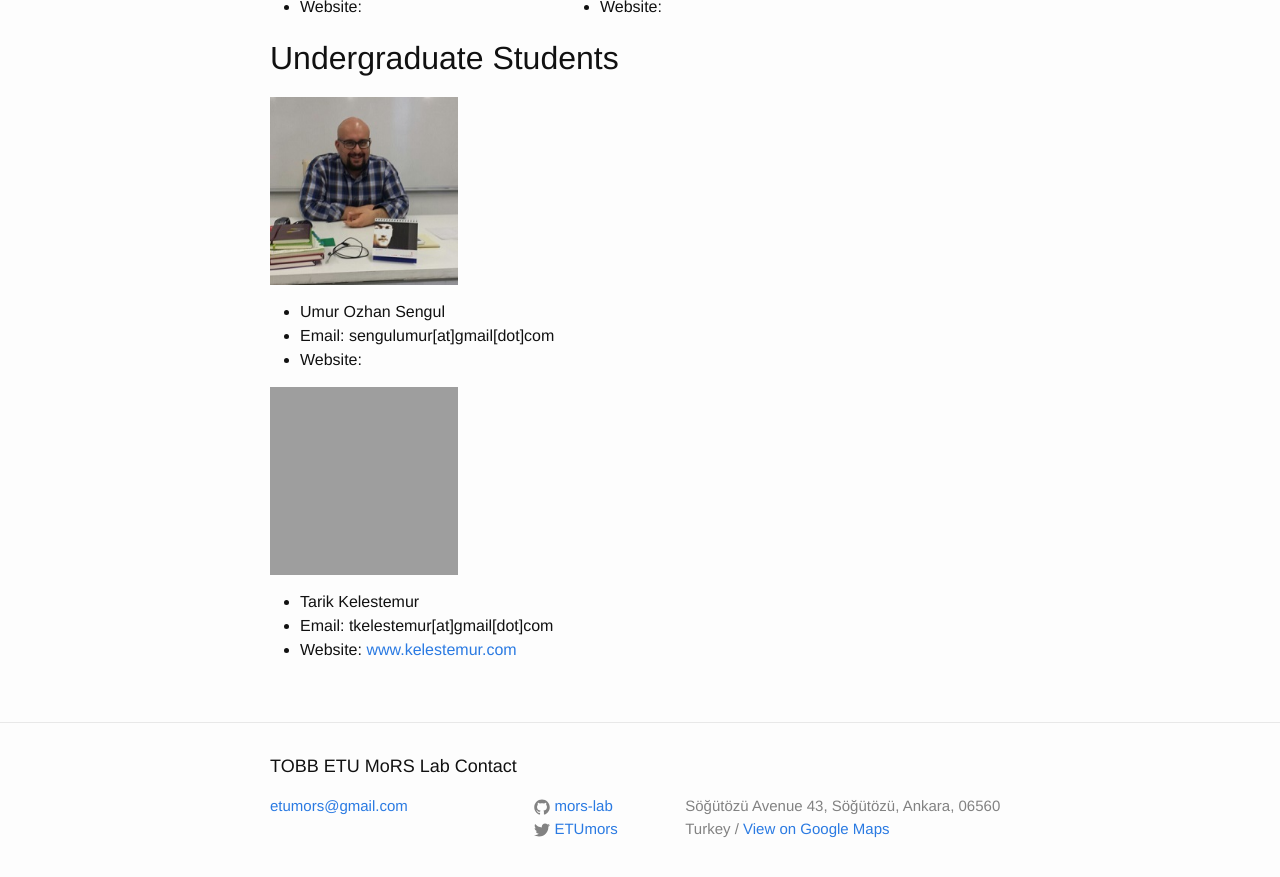
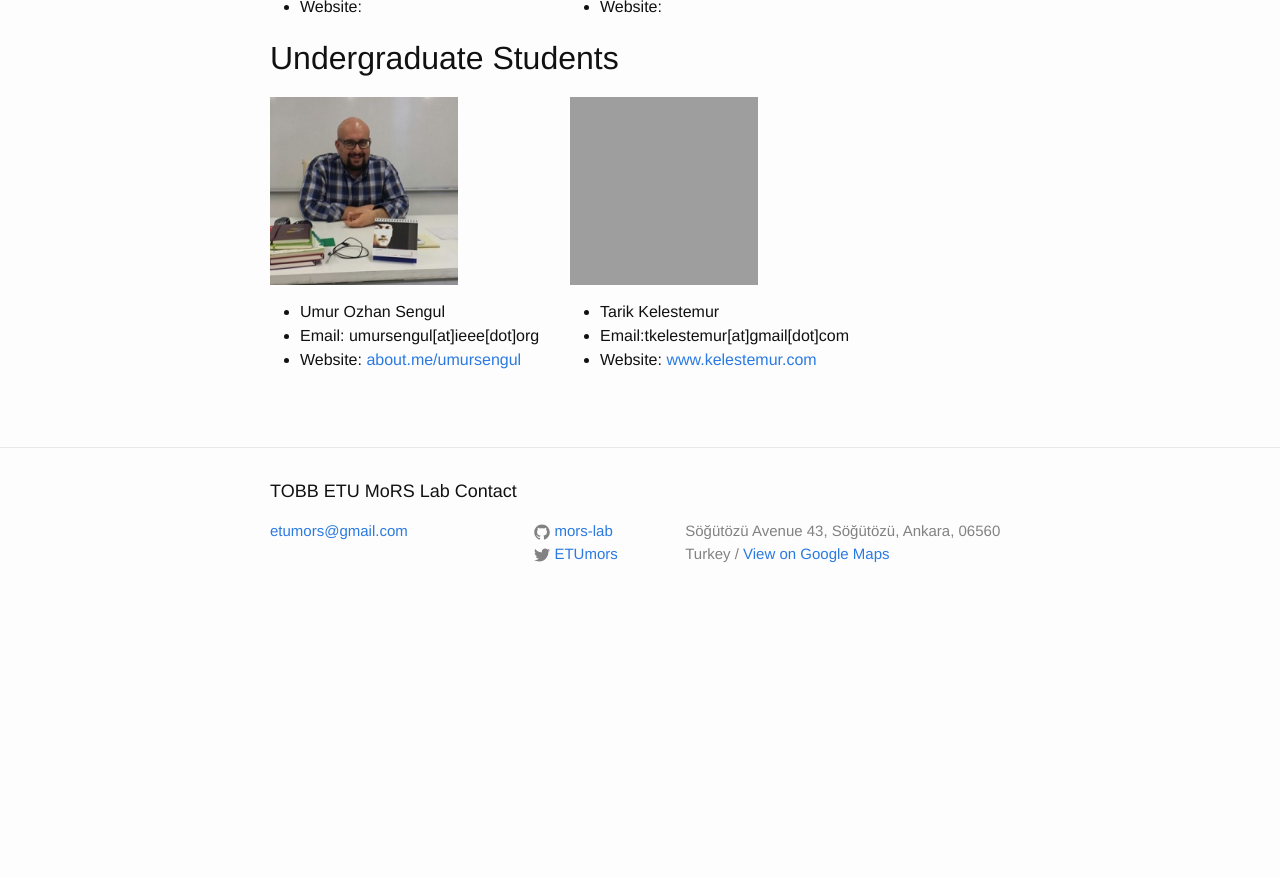
Before and after one commit to mors-lab/mors-lab.github.io, a Jekyll site: the page built from people.md, in a window 1280 px wide and 900 px high, scrolled down 836 px. Shown: the top 877 px of the window. Built offline with Jekyll 4.4.1, drawn with Linux system fonts in a browser that asks for light colours; nearby versions of some CDN libraries; after the commit the page ends 1461 px from its top, so only the background shows below that; grey boxes are pictures that could not be loaded.

Commit message:
New Design
New design for "people" page.

```diff
--- a/people.md
+++ b/people.md
@@ -36,16 +36,21 @@ permalink: /people/
 
 ## Undergraduate Students
 
-<img style="text-align: justify;" src="/img/umur2.jpg" alt="Umur Sengul" style="width:188px;height:188px">
-<br>
-
-+ Umur Ozhan Sengul
-+ Email: sengulumur[at]gmail[dot]com
-+ Website:
-
-<img style="text-align: justify;" src="/img/tarik.jpg" alt="Tarik Kelestemur" style="width:188px;height:188px">
-<br>
-
-+ Tarik Kelestemur
-+ Email: tkelestemur[at]gmail[dot]com
-+ Website: <a href="http://www.kelestemur.com">www.kelestemur.com</a>
+<div style="width: 700px; overflow: auto;">
+<div style="width: 300px; float: left;">
+<p><img style="width:188px;height:188px" src="/img/umur2.jpg" alt="Umur Ozhan Sengul"><br></p>
+<ul>
+ <li>Umur Ozhan Sengul</li>
+ <li>Email: umursengul[at]ieee[dot]org</li>
+ <li>Website: <a href="https://about.me/umursengul">about.me/umursengul</a></li>
+</ul>
+</div>
+<div style="width: 300px; float: left;">
+<p><img style="width:188px;height:188px" src="/img/tarik.jpg" alt="Tarik Kelestemur"><br></p>
+<ul>
+ <li>Tarik Kelestemur</li>
+ <li>Email:tkelestemur[at]gmail[dot]com</li>
+ <li>Website: <a href="http://www.kelestemur.com">www.kelestemur.com</a></li>
+</ul>
+</div>
+</div>
```
